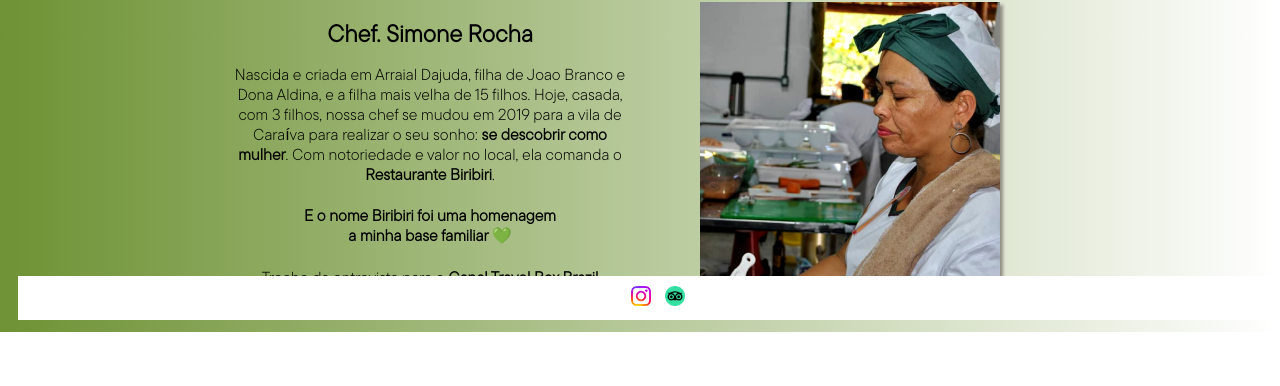
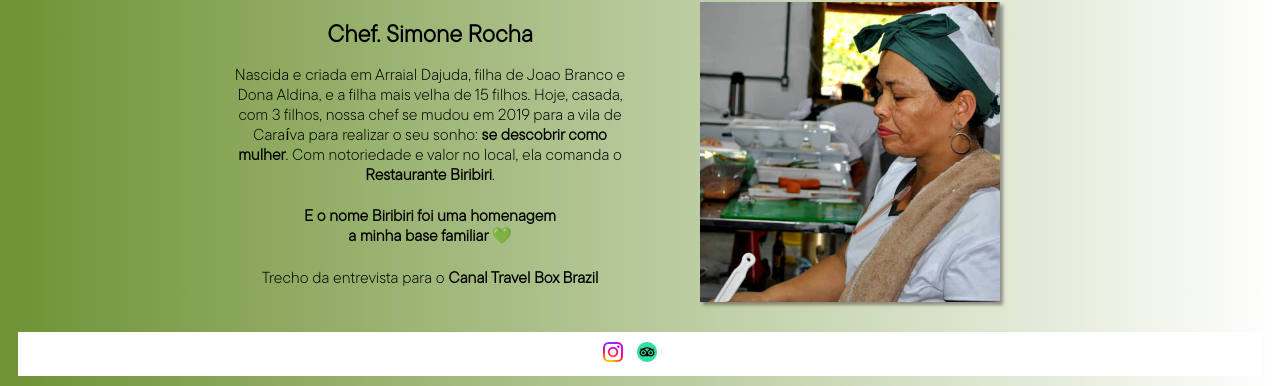
Before and after one commit to imrafaeldocarmo/restaurantebiribiri, a plain HTML site: page indexsobre.html in a window 1280 px wide. Shown: the part 470-856 px from the top of the page. Before the commit the page ends 802 px from the top, so only its background shows below. Drawn offline with Linux system fonts and the light colour scheme.

Commit message:
atualizacao

```diff
--- a/stylesobre.css
+++ b/stylesobre.css
@@ -112,8 +112,6 @@ footer {
     padding: 10px;
     margin: 10px;
     margin-top: 20px;
-    position: fixed;
-    width: 100%;
     bottom: 0;
 }
 
```
Also changed, not shown: indexmenu.html (+1 -1 lines).
